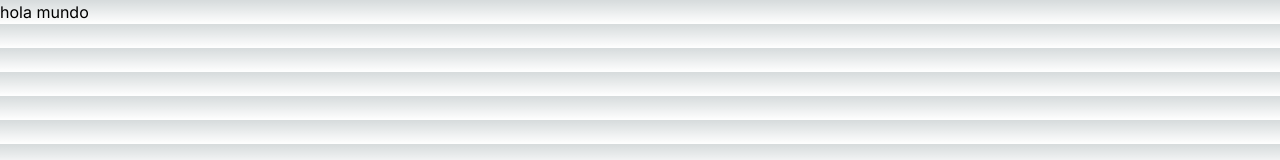
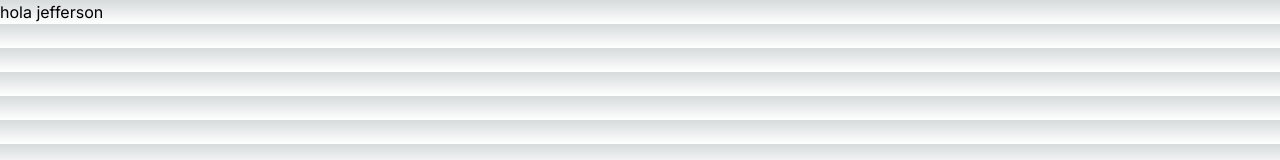
Before and after one commit to jeffersontgc/nextrain-fe, a Next.js app: page / in a window 1280 px wide. Shown: the top 160 px of the page. Built offline with nearby package versions, Linux system fonts and the light colour scheme.

Commit message:
the title of the home page was changed

```diff
--- a/src/app/layout.tsx
+++ b/src/app/layout.tsx
@@ -10,7 +10,11 @@ export const metadata: Metadata = {
   description: "Generated by create next app",
 };
 
-export default function RootLayout({ children }: { children: React.ReactNode }) {
+export default function RootLayout({
+  children,
+}: {
+  children: React.ReactNode;
+}) {
   return (
     <html lang="en">
       <body className={inter.className}>{children}</body>
--- a/src/app/page.tsx
+++ b/src/app/page.tsx
@@ -4,7 +4,7 @@ import { NextPage } from "next";
 const App: NextPage = () => {
   return (
     <div>
-      <h1>hola mundo</h1>
+      <h1>hola jefferson</h1>
     </div>
   );
 };
```
